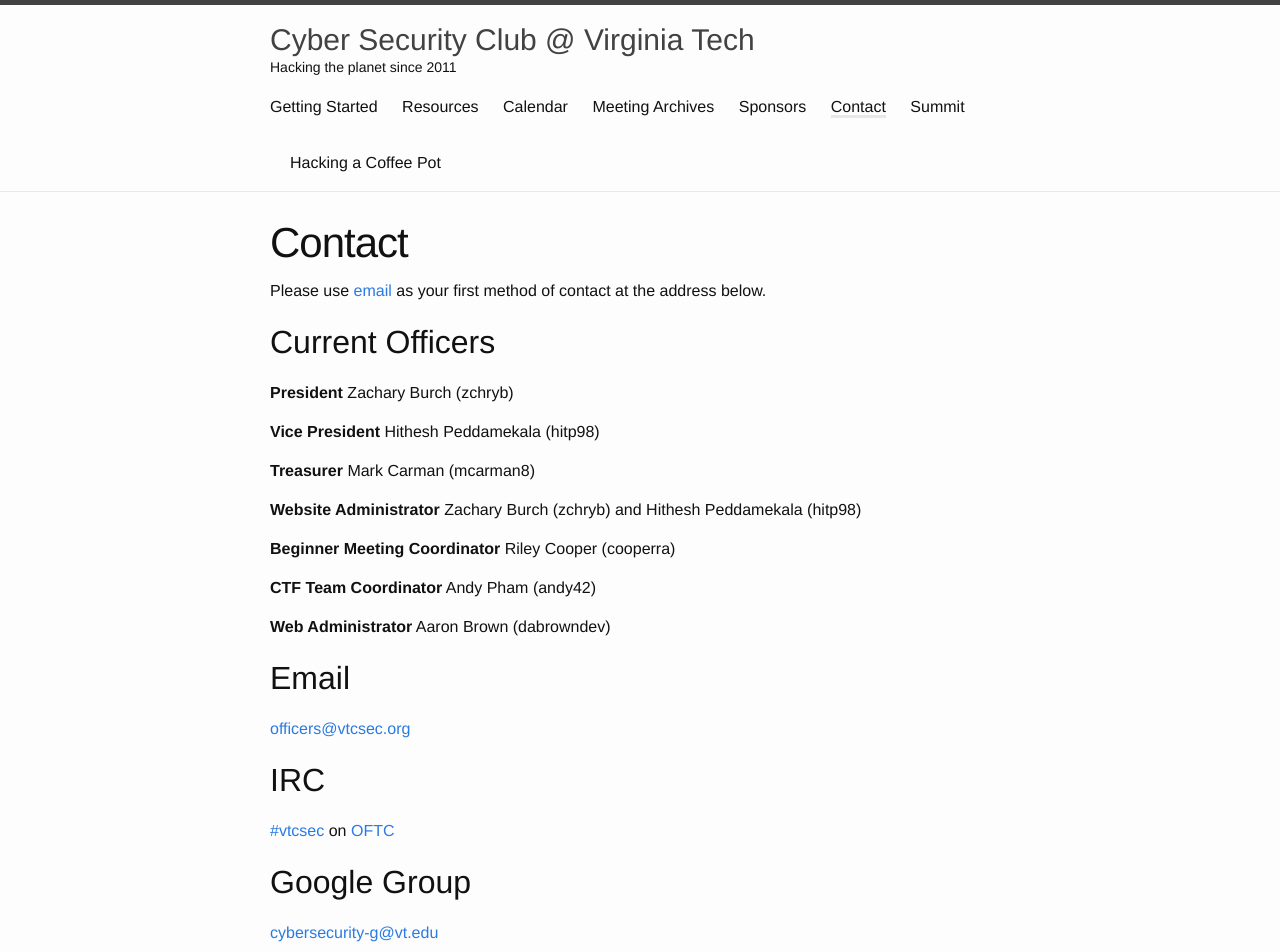
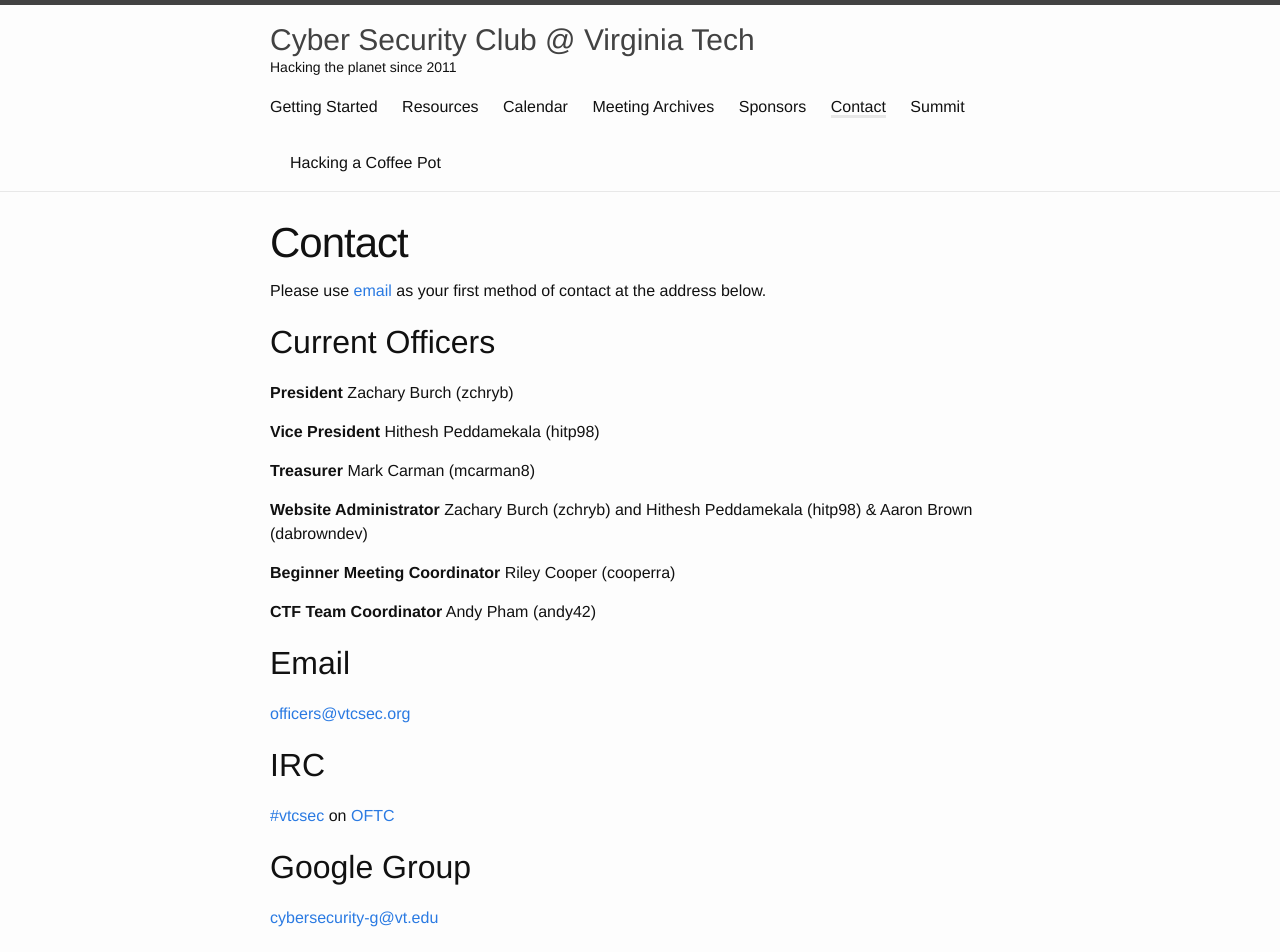
Before and after one commit to VTCSec/vtcsec.org, a Jekyll site: the page built from contact.md, in a window 1280 px wide. Shown: the top 952 px of the page. Built offline with Jekyll 4.4.1, drawn with Linux system fonts in a browser that asks for light colours.

Commit message:
Fixing Website Administrator.

```diff
--- a/_data/officers.yml
+++ b/_data/officers.yml
@@ -4,11 +4,9 @@
   position: Vice President
 - name: Mark Carman (mcarman8)
   position: Treasurer
-- name: Zachary Burch (zchryb) and Hithesh Peddamekala (hitp98)
+- name: Zachary Burch (zchryb) and Hithesh Peddamekala (hitp98) & Aaron Brown (dabrowndev)
   position: Website Administrator
 - name: Riley Cooper (cooperra)
   position: Beginner Meeting Coordinator
 - name: Andy Pham (andy42)
   position: CTF Team Coordinator
-- name: Aaron Brown (dabrowndev)
-  position: Web Administrator
```
